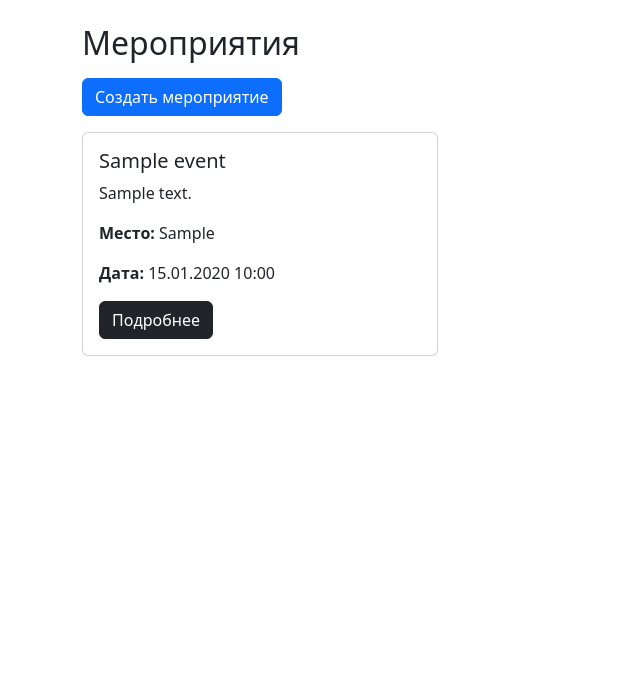
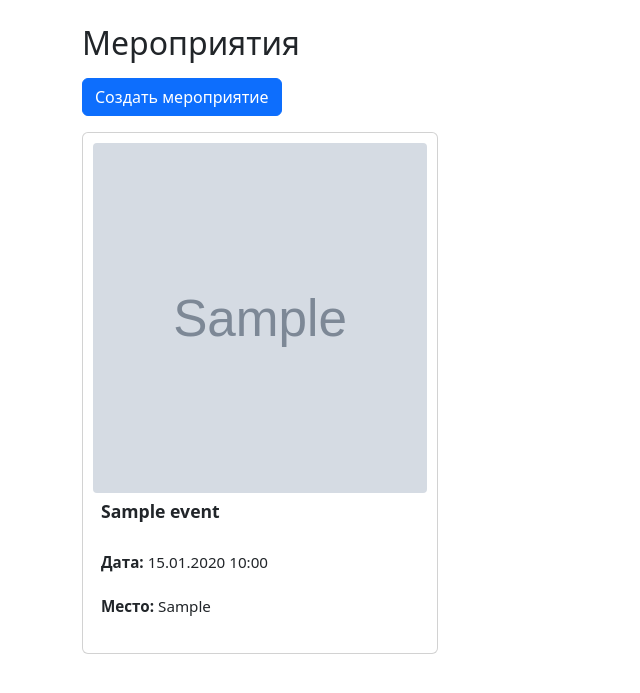
Before and after one commit to Retason/MassEvents, a Django app: page /events/ in a window 1280 px wide. Shown: the part 56-749 px from the top of the page, without its empty margins (0-640 px from the left). Run offline with Django 5.2, Linux system fonts and the light colour scheme; tables that the repository leaves empty hold one stand-in row (values such as "Sample post"); grey boxes marked "Sample" are stand-in pictures; some libraries are stand-ins or nearby versions.

Commit message:
Карточки готовы

```diff
--- a/event_manager/urls.py
+++ b/event_manager/urls.py
@@ -1,7 +1,9 @@
 from django.contrib import admin
 from django.urls import path, include
-from django.contrib.auth import views as auth_views  # Импортируем auth_views!
-from users.views import register  # Добавляем представление регистрации
+from django.contrib.auth import views as auth_views
+from users.views import register
+from django.conf import settings
+from django.conf.urls.static import static
 
 urlpatterns = [
     path('admin/', admin.site.urls),
@@ -18,3 +20,8 @@ urlpatterns = [
     path('accounts/login/', auth_views.LoginView.as_view(template_name='users/login.html'), name='login'),
     path('accounts/logout/', auth_views.LogoutView.as_view(), name='logout'),
 ]
+
+
+# Разрешаем Django раздавать медиафайлы в режиме отладки
+if settings.DEBUG:
+    urlpatterns += static(settings.MEDIA_URL, document_root=settings.MEDIA_ROOT)
--- a/events/forms.py
+++ b/events/forms.py
@@ -2,10 +2,11 @@ from django import forms
 from datetime import datetime
 from .models import Event, EventStage
 
+
 class EventForm(forms.ModelForm):
     class Meta:
         model = Event
-        fields = ['title', 'description', 'location', 'start_time', 'end_time']
+        fields = ['title', 'description', 'location', 'start_time', 'end_time', 'max_participants', 'image']
         widgets = {
             'start_time': forms.TextInput(attrs={'class': 'form-control', 'id': 'id_start_time'}),
             'end_time': forms.TextInput(attrs={'class': 'form-control', 'id': 'id_end_time'}),
--- a/events/templates/events/base.html
+++ b/events/templates/events/base.html
@@ -22,6 +22,8 @@
     <!-- Подключаем локальные файлы Tempus Dominus -->
     <link rel="stylesheet" href="{% static 'css/tempus-dominus.min.css' %}">
     <script src="{% static 'js/tempus-dominus.min.js' %}"></script>
+
+    <link rel="stylesheet" href="{% static 'css/style.css' %}">
 
     {% bootstrap_css %}
     {% bootstrap_javascript %}
--- a/events/templates/events/event_list.html
+++ b/events/templates/events/event_list.html
@@ -5,18 +5,24 @@
 {% block content %}
     <h2 class="mb-3">Мероприятия</h2>
     <a href="{% url 'event-create' %}" class="btn btn-primary mb-3">Создать мероприятие</a>
+    {% load static %}
     <div class="row">
         {% for event in events %}
             <div class="col-md-4">
-                <div class="card mb-4">
-                    <div class="card-body">
-                        <h5 class="card-title">{{ event.title }}</h5>
-                        <p class="card-text">{{ event.description }}</p>
-                        <p><strong>Место:</strong> {{ event.location }}</p>
-                        <p><strong>Дата:</strong> {{ event.start_time|date:"d.m.Y H:i" }}</p>
-                        <a href="{% url 'event-detail' event.pk %}" class="btn btn-dark">Подробнее</a>
+                <a href="{% url 'event-detail' event.id %}" class="event-card-link">
+                    <div class="card mb-3 event-card">
+                        {% if event.image %}
+                            <img src="{{ event.image.url }}" class="event-banner" alt="Изображение мероприятия">
+                        {% else %}
+                            <img src="{% static 'images/default.jpg' %}" class="event-banner" alt="Нет изображения">
+                        {% endif %}
+                        <div class="card-body">
+                            <h5 class="card-title">{{ event.title }}</h5>
+                            <p class="card-text truncate"><strong>Дата:</strong> {{ event.start_time|date:"d.m.Y H:i" }}</p>
+                            <p class="card-text truncate"><strong>Место:</strong> {{ event.location }}</p>
+                        </div>
                     </div>
-                </div>
+                </a>
             </div>
         {% endfor %}
     </div>
--- a/events/views.py
+++ b/events/views.py
@@ -39,15 +39,11 @@ def event_create(request):
         return redirect('event-list')
 
     if request.method == 'POST':
-        print("Данные из формы:", request.POST)  # Проверяем что приходит в запросе
+        post_data = request.POST.copy()
+        files_data = request.FILES
 
-        # Проверяем, есть ли `end_time` в `POST`-запросе
-        if 'end_time' not in request.POST or not request.POST['end_time']:
-            print("Ошибка: end_time отсутствует в запросе или пустое!")
-            messages.error(request, "Ошибка: Дата окончания мероприятия не передана!")
-            return render(request, 'events/event_form.html', {'form': EventForm(request.POST)})
-
-        post_data = request.POST.copy()
+        print("Данные из формы:", post_data)
+        print("Загруженные файлы:", request.FILES)  # Проверяем, загружается ли файл
 
         # Пробуем конвертировать дату
         try:
@@ -60,28 +56,27 @@ def event_create(request):
             messages.error(request, "Ошибка: неверный формат даты и времени!")
             return render(request, 'events/event_form.html', {'form': EventForm(post_data)})
 
-        print("После обработки:", post_data)  # Вывод обработанных данных
-
-        form = EventForm(post_data)
+        form = EventForm(post_data, files_data)
 
         if form.is_valid():
             event = form.save(commit=False)
             event.organizer = request.user
+
+            # Убеждаемся, что координаты сохраняются
+            event.latitude = post_data.get('latitude') or None
+            event.longitude = post_data.get('longitude') or None
+
             event.save()
             messages.success(request, "Мероприятие успешно создано!")
             return redirect('event-list')
         else:
-            print("Ошибка формы:", form.errors)  # Выводим ошибки формы
+            print("Ошибка формы:", form.errors)
             messages.error(request, f"Ошибка при создании мероприятия: {form.errors}")
 
     else:
         form = EventForm()
 
     return render(request, 'events/event_form.html', {'form': form})
-
-
-
-
 
 
 @login_required
@@ -107,7 +102,7 @@ def event_edit(request, pk):
             messages.error(request, "Ошибка: неверный формат даты и времени!")
             return render(request, 'events/event_form.html', {'form': EventForm(post_data), 'event': event, 'is_edit': True})
 
-        form = EventForm(post_data, instance=event)
+        form = EventForm(post_data, request.FILES, instance=event)
 
         if form.is_valid():
             form.save()
@@ -117,10 +112,20 @@ def event_edit(request, pk):
             messages.error(request, "Ошибка при обновлении мероприятия.")
 
     else:
-        form = EventForm(instance=event)
+        # Приводим дату к правильному формату перед отображением в форме
+        formatted_start_time = event.start_time.strftime("%d.%m.%Y, %H:%M") if event.start_time else ""
+        formatted_end_time = event.end_time.strftime("%d.%m.%Y, %H:%M") if event.end_time else ""
+
+        form = EventForm(instance=event, initial={
+            'start_time': event.start_time.strftime("%d.%m.%Y, %H:%M"),
+            'end_time': event.end_time.strftime("%d.%m.%Y, %H:%M"),
+            'location': event.location,
+        })
+
+    print("Значение start_time в форме:", form.instance.start_time)
+    print("Значение end_time в форме:", form.instance.end_time)
 
     return render(request, 'events/event_form.html', {'form': form, 'event': event, 'is_edit': True})
-
 
 
 @login_required
@@ -138,13 +143,15 @@ def event_delete(request, pk):
     return redirect('event-list')
 
 
-
 @login_required
 def register_for_event(request, event_id):
-    """Записывает пользователя на мероприятие"""
+    """Записывает пользователя на мероприятие, если есть места"""
     event = get_object_or_404(Event, id=event_id)
 
-    # Проверяем, записан ли уже пользователь
+    if event.is_full():
+        messages.error(request, "Лимит участников достигнут! Вы не можете записаться.")
+        return redirect('event-detail', pk=event_id)
+
     if EventRegistration.objects.filter(user=request.user, event=event).exists():
         messages.warning(request, "Вы уже записаны на это мероприятие!")
     else:
@@ -152,6 +159,7 @@ def register_for_event(request, event_id):
         messages.success(request, "Вы успешно записались на мероприятие!")
 
     return redirect('event-detail', pk=event_id)
+
 
 
 @login_required
--- /dev/null
+++ b/static/css/style.css
@@ -0,0 +1,67 @@
+.event-banner {
+    width: 100%; /* Занимает всю ширину карточки */
+    height: 350px; /* Чуть меньше высота для более сбалансированного вида */
+    object-fit: cover; /* Обрезает изображение, сохраняя пропорции */
+    border-radius: 4px; /* Скругление углов */
+    display: block; /* Убирает лишние отступы */
+}
+
+.event-card-link {
+    text-decoration: none; /* Убираем подчёркивание у ссылки */
+    color: inherit; /* Сохраняем стандартный цвет текста */
+    display: block;
+}
+
+.event-card {
+    transition: transform 0.2s ease-in-out, box-shadow 0.2s ease-in-out;
+    padding: 8px; /* Уменьшенный внутренний отступ */
+}
+
+.event-card:hover {
+    transform: scale(1.03); /* Лёгкое увеличение карточки */
+    box-shadow: 0 4px 10px rgba(0, 0, 0, 0.15); /* Тень при наведении */
+}
+
+.event-card {
+    height: 100%; /* Карточка всегда занимает всю доступную высоту */
+    display: flex;
+    flex-direction: column;
+    padding: 10px; /* Немного уменьшаем общий отступ */
+}
+
+.event-card .card-body {
+    flex-grow: 1; /* Растягиваем тело карточки */
+    display: flex;
+    flex-direction: column;
+    justify-content: space-between; /* Распределяем контент */
+    padding: 8px; /* Уменьшаем отступы внутри карточки */
+}
+
+/* Фиксируем высоту заголовка */
+.event-card .card-title {
+    min-height: 45px; /* Чуть уменьшаем высоту */
+    font-size: 1.1rem; /* Чуть компактнее текст */
+    font-weight: bold;
+    margin-bottom: 5px; /* Уменьшаем отступ */
+}
+
+/* Фиксируем высоту текста (даты, места) */
+.event-card .card-text {
+    min-height: 40px; /* Уменьшаем пространство */
+    font-size: 0.95rem; /* Делаем текст немного компактнее */
+    margin-bottom: 4px; /* Уменьшаем отступы */
+}
+
+/* Обрезаем слишком длинный текст */
+.event-card .card-text.truncate {
+    overflow: hidden;
+    display: -webkit-box;
+    -webkit-line-clamp: 2; /* Максимум 2 строки */
+    -webkit-box-orient: vertical;
+    text-overflow: ellipsis;
+}
+
+/* Уменьшаем расстояние между карточками */
+.card.mb-3 {
+    margin-bottom: 8px; /* Уменьшаем пространство между карточками */
+}
```
Also changed, not shown: event_manager/settings.py (+3 -8 lines), events/models.py (+24 -4 lines), events/templates/events/event_detail.html (+16 -13 lines), events/templates/events/event_form.html (+119 -42 lines), events/migrations/0005_event_image.py (added), events/migrations/0006_alter_event_image.py (added), events/migrations/0007_event_max_participants.py (added), media/events/21/gothic.jpg (added), media/events/23/manierism.jpg (added), media/events/None/vrubel.jpg (added), static/images/default_event.jpg (added), users/migrations/0004_alter_user_role.py (added).
